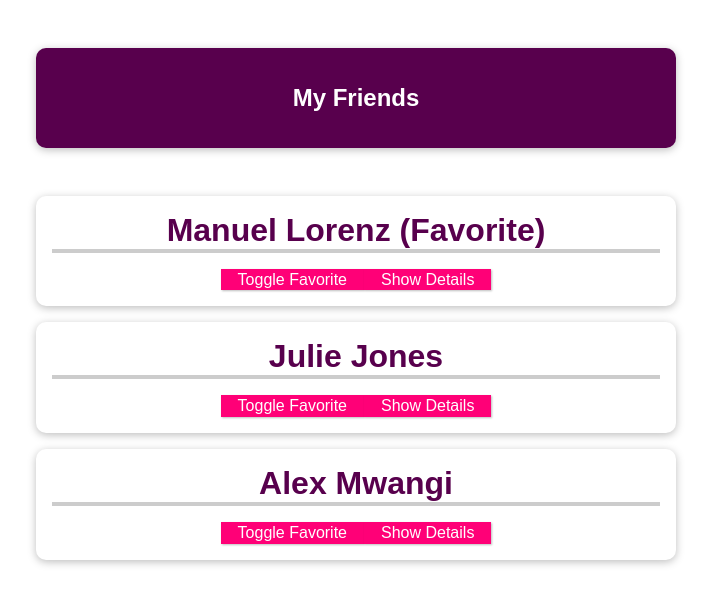
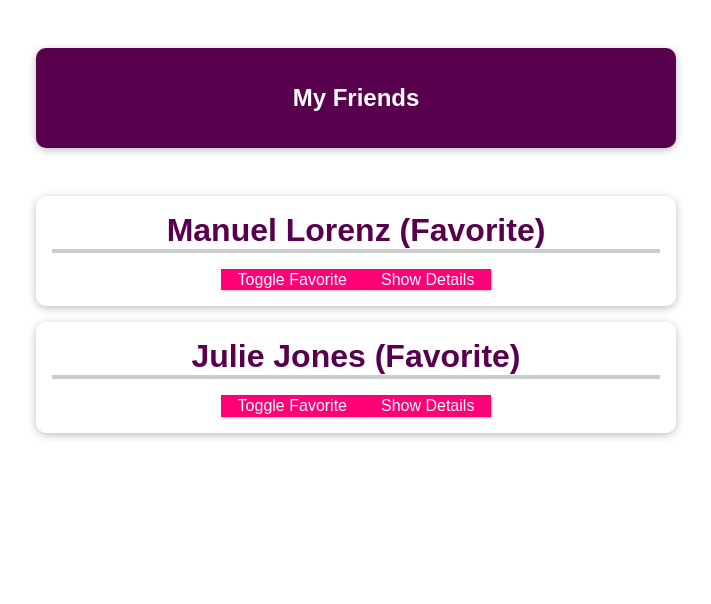
Before and after one commit to Alexinoo/Vue-udemy-CLI-projects, a Vue app: page / in a window 1280 px wide. Shown: the top 604 px of the page, without its empty margins (284-995 px from the left). Built offline with nearby package versions, Linux system fonts and the light colour scheme.

Commit message:
Working with dynamic prop values

```diff
--- a/src/App.vue
+++ b/src/App.vue
@@ -4,27 +4,33 @@
             <h1>My Friends</h1>
         </header>
             <ul>
+                <!-- WORKING WITH DYNAMIC PROP VALUES
+
+                -Just like any HTML elements we can bind attributes of our components to dynamic values using v-bind or just ( : )
+
+                e.g isFavorite currently works with a boolean value and thus we can bind it
+                as v-bind:isfavorite = "true" or just :isFavorite = "true"
+
+                -We can also execute a javascipt conditions / or even call a method that returns truthy/falsy values
+
+                - We can use v-for , v-if to render data dynamically
+
+                -If you use v-for , You always have to use :key attribute
+
+                -Then we can bind every property dynamically since now we are looping using v-for
+
+                 -->
+
+
                <friend-contact
-                    name ="Manuel Lorenz"
-                    phone-number = " +254 6546 72430"
-                    email-address = "manuel@localhost.com"
-                    is-favorite = "1"
+                    v-for="friend in friends"
+                    :key="friend.id"
+                    :name ="friend.name"
+                    :phone-number ="friend.phone"
+                    :email-address ="friend.email"
+                    :is-favorite ="true"
                >
                </friend-contact>
-
-               <friend-contact
-                    name ="Julie Jones"
-                    phone-number = " +254 8934 874"
-                    email-address = "julie@localhost.com"
-                    is-favorite = "0"
-               ></friend-contact>
-
-               <friend-contact
-                    name ="Alex Mwangi"
-                    phone-number = " +254 717 316 925"
-                    email-address = "alex@localhost.com"
-               ></friend-contact>
-
             </ul>
     </section>
 </template>
@@ -62,10 +68,6 @@ export default {
             ],
         }
     },
-
-    // methods : {} ,
-
-    // computed : {},
 
 }
 
--- a/src/Components/FriendContact.vue
+++ b/src/Components/FriendContact.vue
@@ -1,7 +1,7 @@
 
 <template>
     <li>
-        <h2> {{ name }} {{ friendIsFavorite === '1' ? '(Favorite)' : ''}}</h2>
+        <h2> {{ name }} {{ friendIsFavorite ? '(Favorite)' : ''}}</h2>
         <button @click="toggleFavorite">Toggle Favorite</button>
 
         <button @click="toggleDetails"> {{ areDetailsVisible ? 'Hide' : 'Show'}} Details</button>
@@ -106,12 +106,12 @@
                     required: true
                 },
                 isFavorite: {
-                    type: String,
+                    type: Boolean,
                     required: false,
-                    default : '0' ,
-                    validator : function(value){
-                        return value === '1' || value === '0';
-                    }
+                    default : false ,
+                    // validator : function(value){
+                    //     return value === '1' || value === '0';
+                    // }
 
                 },
             },
@@ -120,12 +120,6 @@
 
                 return {
                     areDetailsVisible : false ,
-                    friend : {
-                        id: 'manuel',
-                        name: 'Manuel Lorenz',
-                        phone: '+254 4934 6734 783',
-                        email: 'manuel@localhost.com'
-                    },
                     friendIsFavorite : this.isFavorite ,
                 }
             },
@@ -137,11 +131,7 @@
 
                 toggleFavorite(){
 
-                    if(this.friendIsFavorite === '1'){
-                        this.friendIsFavorite = '0'
-                    }else{
-                        this.friendIsFavorite = '1'
-                    }
+                    this.friendIsFavorite = !this.friendIsFavorite
                 },
             }
 
```
